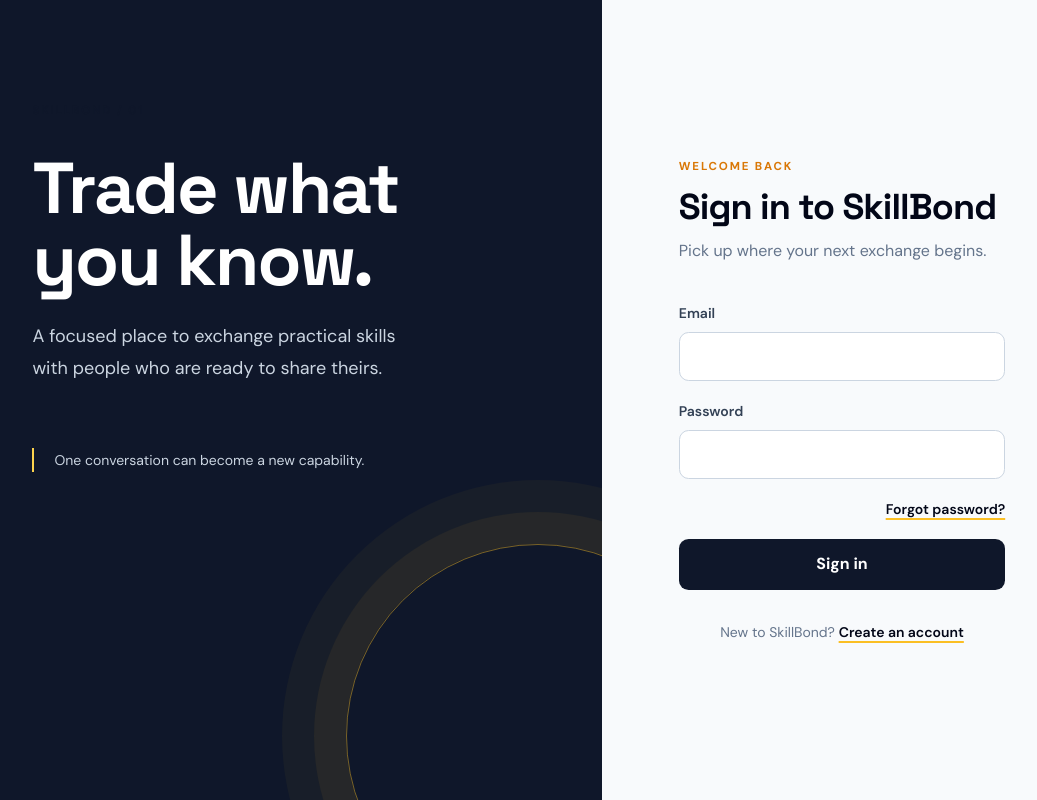
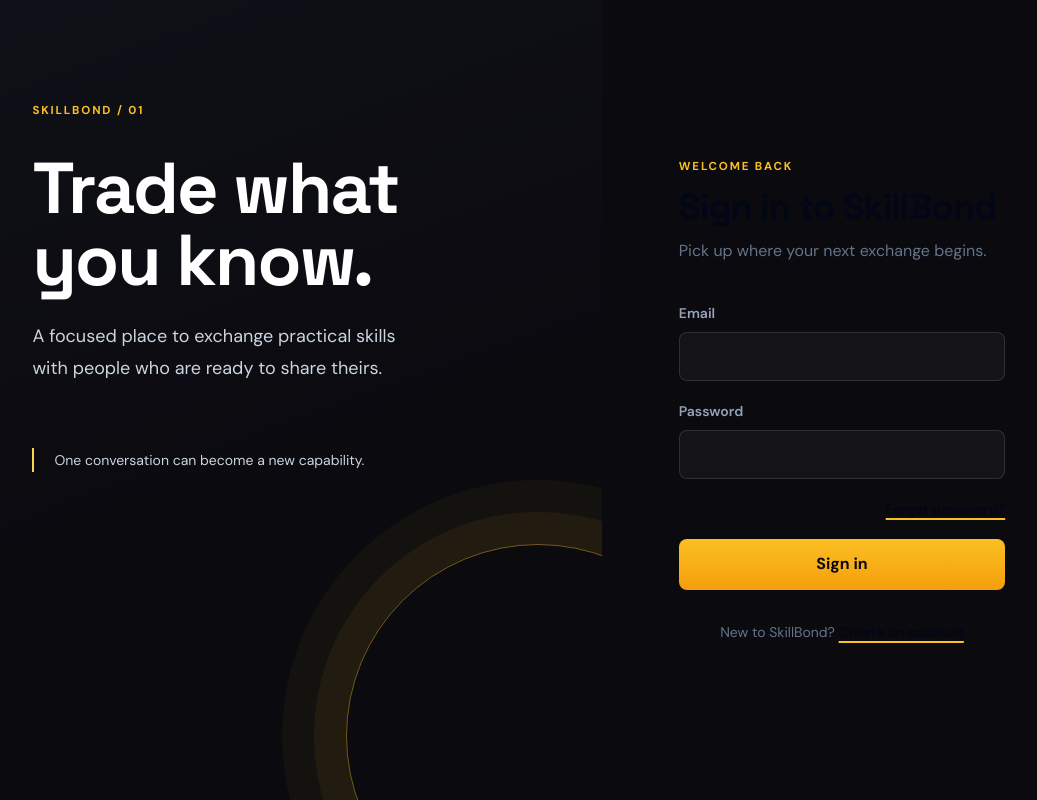
Before and after one commit to rudrachandre/Skillbond, a React (Vite) app in the folder client/: page / in a window 1280 px wide. Shown: the whole page, without its empty margins (70-1107 px from the left). Built offline with nearby package versions, Linux system fonts and the light colour scheme.

Commit message:
design: establish dark glassmorphism design system (tokens + shared components)

```diff
--- a/client/src/index.css
+++ b/client/src/index.css
@@ -6,11 +6,12 @@
 
 :root {
   font-family: 'DM Sans', sans-serif;
-  color: #0f172a;
-  background: #f8fafc;
+  color: #e2e8f0;
+  background: #0a0a0f;
   font-synthesis: none;
   text-rendering: optimizeLegibility;
   -webkit-font-smoothing: antialiased;
+  color-scheme: dark;
 }
 
 * { box-sizing: border-box; }
@@ -20,17 +21,37 @@
 button:disabled { cursor: wait; opacity: 0.65; }
 
 .font-display { font-family: 'Space Grotesk', sans-serif; }
-.auth-layout { min-height: 100vh; display: grid; grid-template-columns: minmax(0, 1.05fr) minmax(360px, 0.95fr); background: #f8fafc; }
-.auth-aside { position: relative; overflow: hidden; padding: clamp(2.5rem, 8vw, 7rem); background: #0f172a; }
+.auth-layout { min-height: 100vh; display: grid; grid-template-columns: minmax(0, 1.05fr) minmax(360px, 0.95fr); background: #0a0a0f; }
+.auth-aside { position: relative; overflow: hidden; padding: clamp(2.5rem, 8vw, 7rem); background: linear-gradient(160deg, #101018 0%, #0a0a0f 60%); }
 .auth-aside::after { content: ''; position: absolute; right: -8rem; bottom: -8rem; width: 24rem; height: 24rem; border: 1px solid rgba(251, 191, 36, 0.45); border-radius: 50%; box-shadow: 0 0 0 32px rgba(251, 191, 36, 0.06), 0 0 0 64px rgba(251, 191, 36, 0.04); }
 .auth-panel { align-self: center; width: min(100%, 480px); padding: 3rem clamp(1.5rem, 6vw, 5rem); }
-.eyebrow { font-size: 0.72rem; font-weight: 700; letter-spacing: 0.16em; text-transform: uppercase; }
-.field-label { display: block; font-size: 0.875rem; font-weight: 600; color: #334155; }
-.field-input { display: block; width: 100%; margin-top: 0.5rem; border: 1px solid #cbd5e1; border-radius: 0.6rem; background: white; padding: 0.8rem 0.9rem; color: #0f172a; outline: none; transition: border-color 150ms, box-shadow 150ms; }
-.field-input:focus { border-color: #f59e0b; box-shadow: 0 0 0 3px rgba(245, 158, 11, 0.18); }
-.primary-button { width: 100%; border-radius: 0.6rem; background: #0f172a; padding: 0.85rem 1rem; color: white; font-weight: 700; transition: background 150ms, transform 150ms; }
-.primary-button:hover { background: #1e293b; transform: translateY(-1px); }
-.dashboard-card { border: 1px solid #e2e8f0; border-radius: 0.75rem; background: white; padding: 2rem; }
+
+@layer components {
+  /* Glassmorphism card: translucent dark surface, blur, hairline light border */
+  .glass-card {
+    background: rgba(255, 255, 255, 0.03);
+    backdrop-filter: blur(24px);
+    -webkit-backdrop-filter: blur(24px);
+    border: 1px solid rgba(255, 255, 255, 0.10);
+    border-radius: 0.75rem; /* rounded-xl — documented card default */
+    box-shadow: 0 25px 50px -12px rgba(0, 0, 0, 0.4);
+  }
+  /* Subtle accent glow for buttons / active states on hover */
+  .glow-accent {
+    box-shadow: 0 0 0 1px rgba(251, 191, 36, 0.25), 0 0 24px rgba(251, 191, 36, 0.18);
+  }
+}
+
+.eyebrow { font-size: 0.72rem; font-weight: 700; letter-spacing: 0.16em; text-transform: uppercase; color: #fbbf24; }
+.field-label { display: block; font-size: 0.875rem; font-weight: 600; color: #94a3b8; }
+.field-input { display: block; width: 100%; margin-top: 0.5rem; border: 1px solid rgba(255, 255, 255, 0.12); border-radius: 0.5rem; background: rgba(255, 255, 255, 0.04); padding: 0.8rem 0.9rem; color: #e2e8f0; outline: none; transition: border-color 150ms, box-shadow 150ms, background 150ms; }
+.field-input::placeholder { color: #64748b; }
+.field-input:focus { border-color: #f59e0b; background: rgba(255, 255, 255, 0.06); box-shadow: 0 0 0 3px rgba(245, 158, 11, 0.18); }
+.primary-button { width: 100%; border-radius: 0.5rem; background: linear-gradient(180deg, #fbbf24 0%, #f59e0b 100%); padding: 0.85rem 1rem; color: #0a0a0f; font-weight: 700; transition: transform 150ms, box-shadow 150ms, filter 150ms; }
+.primary-button:hover { filter: brightness(1.05); transform: translateY(-1px) scale(1.02); }
+.primary-button:hover { box-shadow: 0 0 0 1px rgba(251, 191, 36, 0.3), 0 0 28px rgba(251, 191, 36, 0.22); }
+.primary-button:active { transform: scale(0.98); }
+.dashboard-card { border: 1px solid rgba(255, 255, 255, 0.10); border-radius: 0.75rem; background: rgba(255, 255, 255, 0.03); backdrop-filter: blur(24px); -webkit-backdrop-filter: blur(24px); box-shadow: 0 25px 50px -12px rgba(0, 0, 0, 0.4); padding: 2rem; }
 
 @media (max-width: 760px) {
   .auth-layout { display: block; }
--- a/client/tailwind.config.js
+++ b/client/tailwind.config.js
@@ -2,7 +2,33 @@
 export default {
   content: ['./index.html', './src/**/*.{js,ts,jsx,tsx}'],
   theme: {
-    extend: {},
+    extend: {
+      colors: {
+        // Dark theme foundation
+        surface: {
+          DEFAULT: '#0a0a0f', // page background (rich near-black, not pure black)
+          raised: '#101018', // elevated surfaces / asides
+        },
+        // Text tokens for dark backgrounds
+        'text-primary': '#e2e8f0', // slate-200 — near-white primary text
+        'text-muted': '#94a3b8', // slate-400 — secondary / muted text
+        // Accent: existing amber/gold remains the ONLY bright accent
+        accent: {
+          DEFAULT: '#f59e0b', // amber-500
+          soft: '#fbbf24', // amber-300
+          deep: '#d97706', // amber-600
+        },
+      },
+      // Documented radius defaults: rounded-xl for cards, rounded-lg for buttons/inputs
+      borderRadius: {
+        card: '0.75rem',
+        control: '0.5rem',
+      },
+      boxShadow: {
+        glass: '0 25px 50px -12px rgba(0, 0, 0, 0.4)',
+        'glow-accent': '0 0 0 1px rgba(251, 191, 36, 0.25), 0 0 24px rgba(251, 191, 36, 0.18)',
+      },
+    },
   },
   plugins: [],
 }
```
